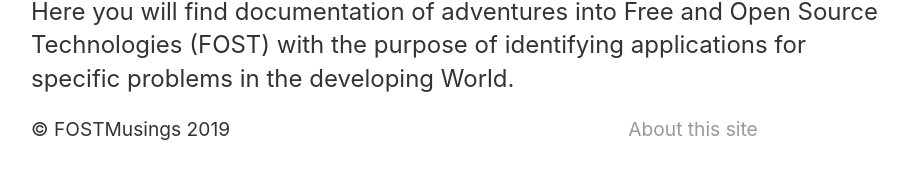
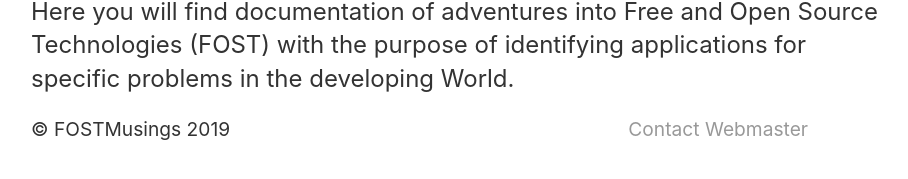
Before and after one commit to oferonmi/datafilik.github.io, a Jekyll site: the page built from index.html, in a window 1280 px wide. Shown: the part 371-550 px from the top of the page, without its empty margins (176-1084 px from the left). Built offline with Jekyll 4.4.1, drawn with Linux system fonts in a browser that asks for light colours.

Commit message:
Update footer.html

```diff
--- a/_includes/footer.html
+++ b/_includes/footer.html
@@ -4,16 +4,18 @@
 	<p><small>&copy; FOSTMusings 2019</small></p>
 	</div>
 	<div class="col-sm-4">
-	<p class="pull-right"><small><a href="/about" title="About this site">About this site</a></small></p>
+	<p class="pull-right">
+		<small><a href="mailto:datafilik@gmail.com" title="Web Master">Contact Webmaster</a></small>
+	</p>
 	</div>
 	</div>
 </div> <!-- /footer -->
 
 <!--
 <footer>
-	    <ul>
-	        	<li><a href="mailto:datafilik@gmail.com">email</a></li>
-	        	<li><a href="https://github.com/datafilik">github.com/datafilik</a></li>
-			</ul>
+	<ul>
+	        <li><a href="mailto:datafilik@gmail.com">email</a></li>
+	        <li><a href="https://github.com/datafilik">github.com/datafilik</a></li>
+	</ul>
 </footer>
 -->
```
